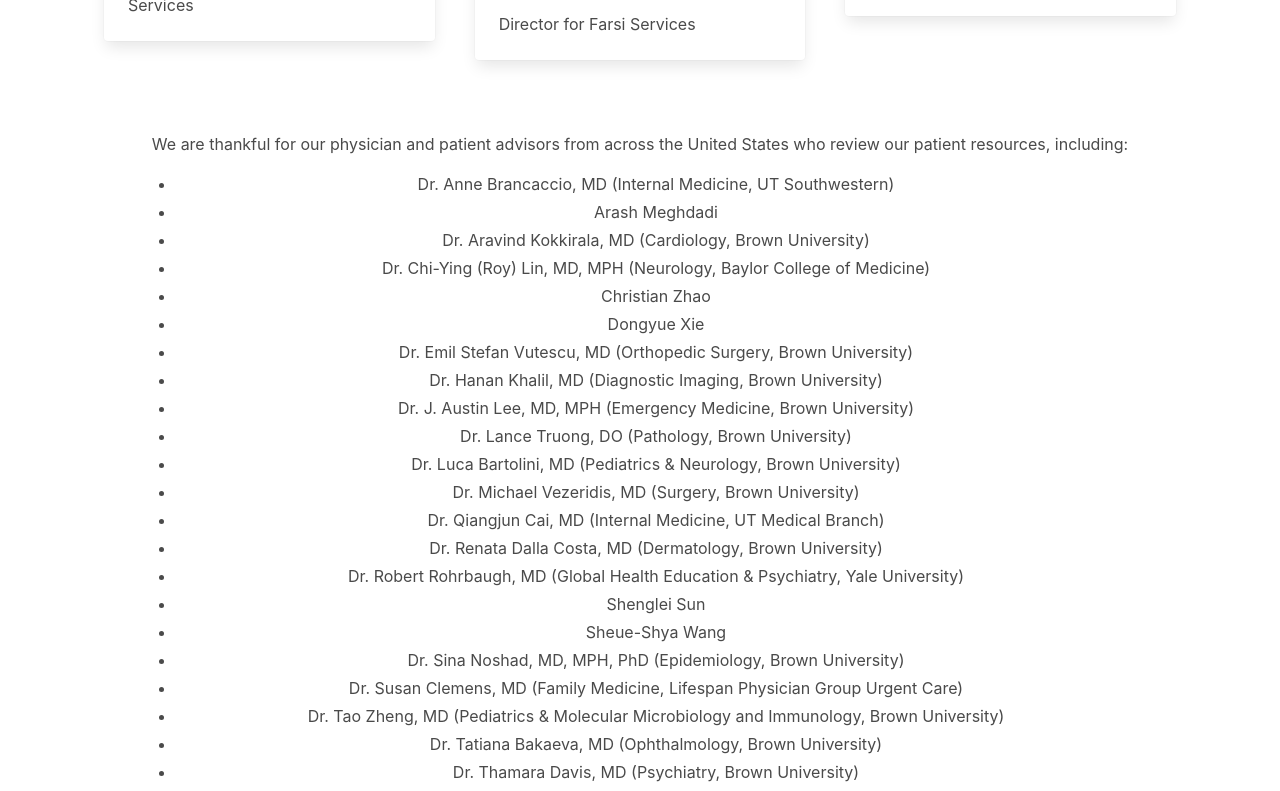
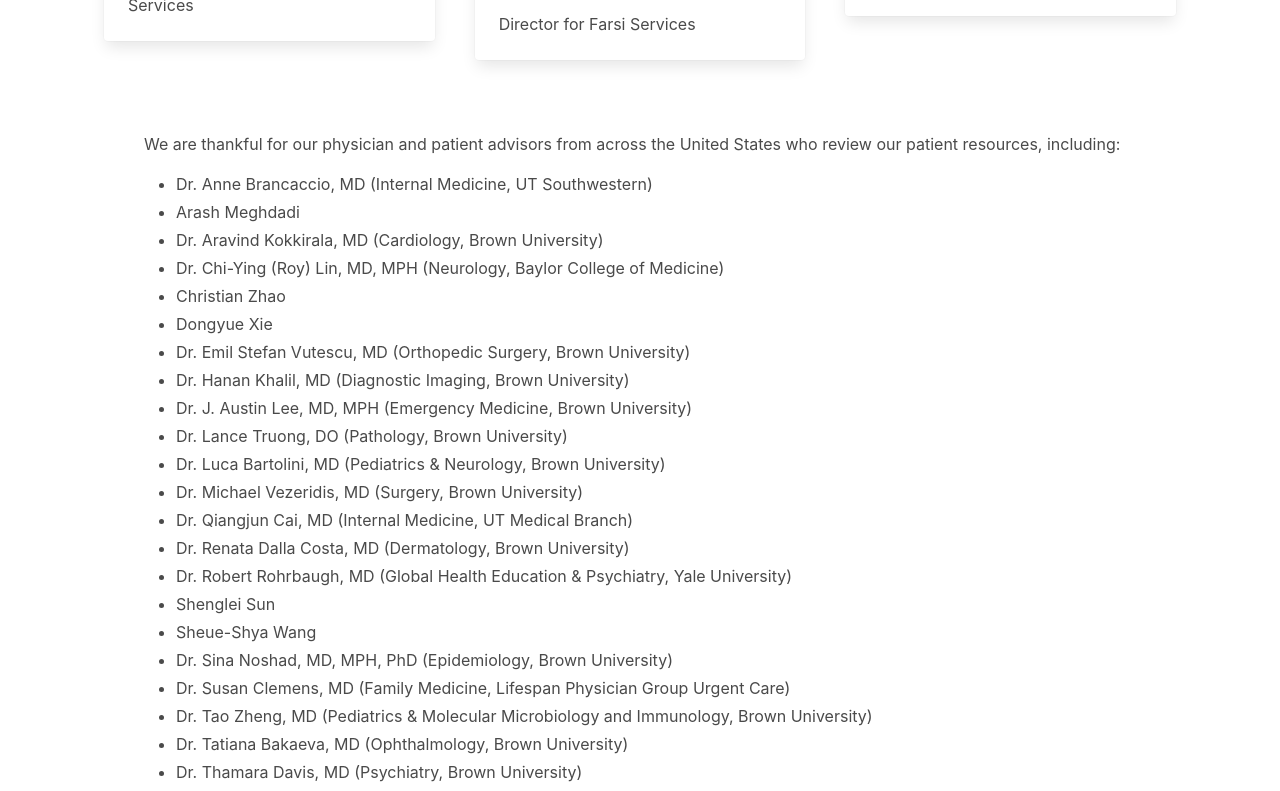
Before and after one commit to suivo2001/mlap-react, a React (Create React App) app: page /about in a window 1280 px wide. Shown: the part 2380-3171 px from the top of the page. Built offline with nearby package versions, Linux system fonts and the light colour scheme; no server answers; what google-maps-react, react-geocode would draw is missing.

Commit message:
update attempt

```diff
--- a/src/pages/About.js
+++ b/src/pages/About.js
@@ -53,7 +53,7 @@ const About = () => {
                             </div>
                         </div>
 
-                        <p className='content has-text-centered mx-6 my-3'>We are thankful for our physician and patient advisors from across the United States who review our patient resources, including:
+                        <p className='content mx-6 my-3'>We are thankful for our physician and patient advisors from across the United States who review our patient resources, including:
                         <ul>
                             <li>Dr. Anne Brancaccio, MD (Internal Medicine, UT Southwestern)</li>
                             <li>Arash Meghdadi</li>
--- a/src/pages/Governance.js
+++ b/src/pages/Governance.js
@@ -13,7 +13,7 @@ const Governance = () => {
                     <div>
                         <p className='content is-flex is-justify-content-center'>Our directors meet virtually each month to discuss maintenance of existing consumer health resources and ongoing efforts to translate additional resources and expand community outreach, and additionally on an ad hoc basis. We also solicit advice from our advisors on an ongoing basis for projects in their area of specialty.</p>
                         <p className='content is-flex is-justify-content-center'>We are a nonprofit project, not a nonprofit organization. Based on advice from the Swearer Center for Public Service and the Rhode Island Foundation, we decided against incorporation. As a nonprofit project, we are fully able to achieve all of our goals, and we hold ourselves to the same standard of transparency and accountability expected of any nonprofit organization.</p>
-                        <p className='content is-flex is-justify-content-center'>Please <a href='/contact'>  contact us  </a> if you have any order of business that you would like the board to discuss.</p>
+                        <p className='content has-text-centered mx-6'>Please <a href='/contact'>  contact us  </a> if you have any order of business that you would like the board to discuss.</p>
                         <p className='content mx-6 my-3'>We are thankful for our physician and patient advisors from across the United States who review our resources, including:
                         <ul>
                             <li>Dr. Anne Brancaccio, MD (Internal Medicine, UT Southwestern)</li>
--- a/src/pages/PatientGuide.js
+++ b/src/pages/PatientGuide.js
@@ -16,7 +16,7 @@ const PatientGuide = () => {
             <div className='section'>
                 <div className='container is-flex is-justify-content-center'>
                     <div>
-                        <p className='content is-flex is-justify-content-center'>We have developed a patient guide for medical access that has been reviewed and validated by academic physicians and health researchers, available in:</p>
+                        <p className='content has-text-centered mx-6'>We have developed a patient guide for medical access that has been reviewed and validated by academic physicians and health researchers, available in:</p>
                         <p className='content mx-6 my-3'>
                             <ul>
                                 <li><a href={EnglishPdf} target='_blank' rel='noopener noreferrer'>English</a></li>
@@ -26,7 +26,7 @@ const PatientGuide = () => {
                                 <li><a href={FrenchPdf} target='_blank' rel='noopener noreferrer'>Français | French</a></li>
                             </ul>
                         </p>
-                        <p className='content is-flex is-justify-content-center'>Our guides were written and revised in accordance with the guidelines and criteria of the International Patient Decision Aid Standards Collaboration.</p>
+                        <p className='content has-text-centered mx-6'>Our guides were written and revised in accordance with the guidelines and criteria of the International Patient Decision Aid Standards Collaboration.</p>
                     </div>
                 </div>
             </div>
```
